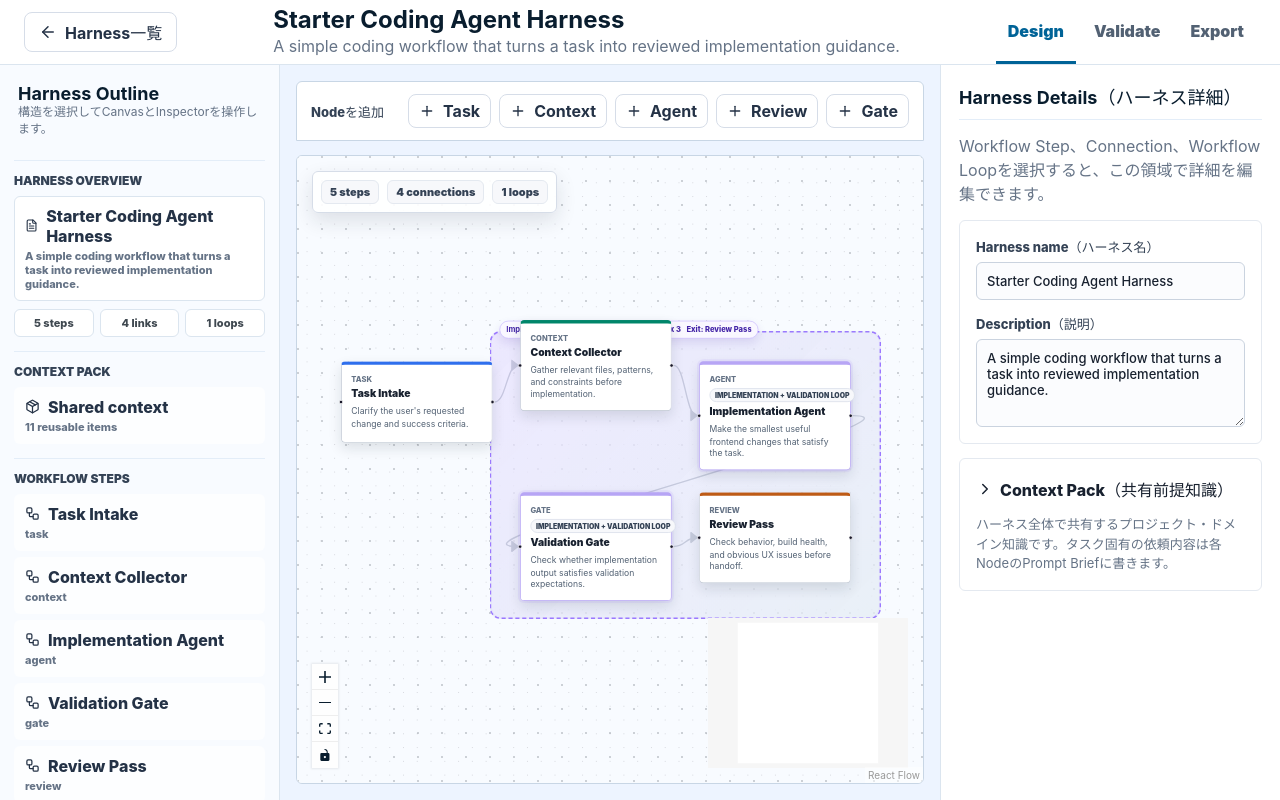
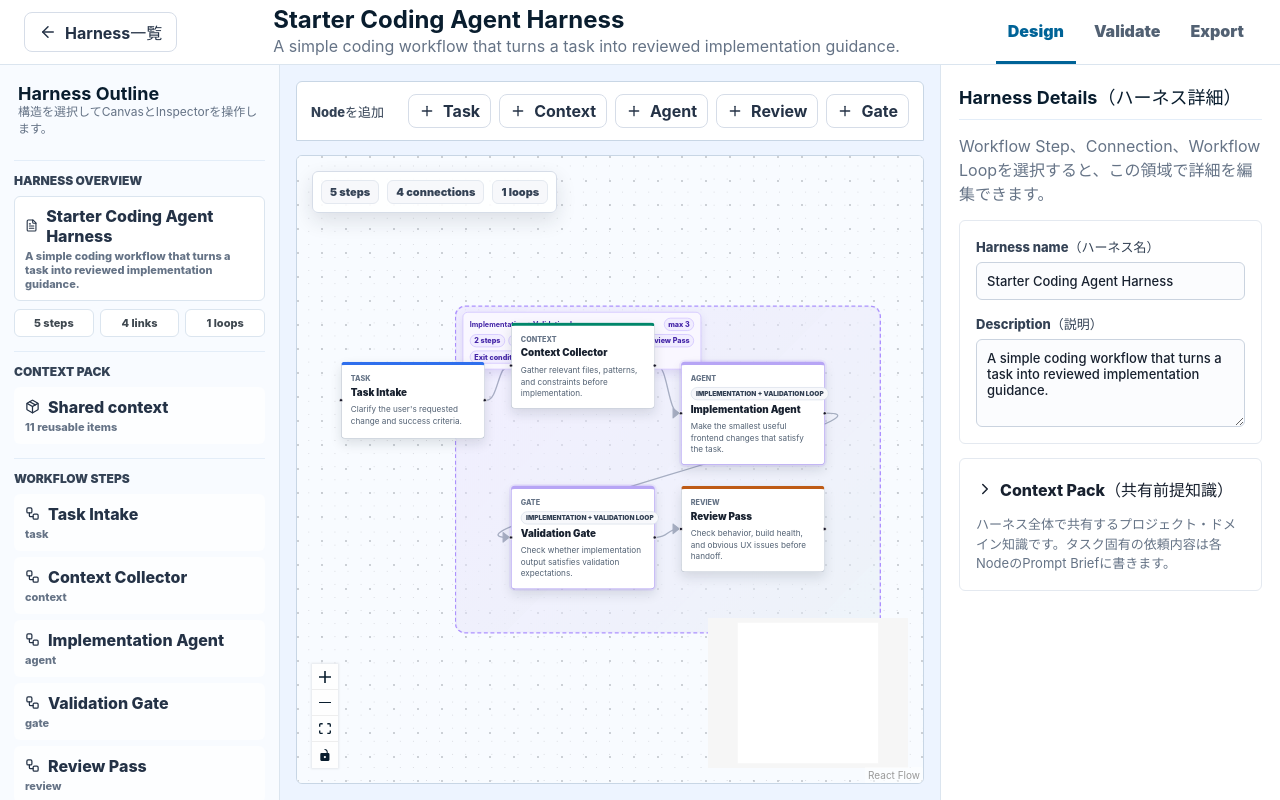
Before and after one commit to tonny-lec/harness-studio, a React (Vite) app: page / in a window 1280 px wide. Both pictures are taken after a click on the button 341 px from the left and 199 px from the top of the page. Built offline with nearby package versions, Linux system fonts and the light colour scheme.

Commit message:
Improve workflow loop canvas regions

```diff
--- a/src/components/HarnessCanvas.tsx
+++ b/src/components/HarnessCanvas.tsx
@@ -39,7 +39,7 @@ const nodeTypes: NodeTypes = {
 
 const NODE_WIDTH = 220;
 const NODE_HEIGHT = 140;
-const LOOP_PADDING = 44;
+const LOOP_PADDING = 86;
 
 type HarnessCanvasProps = {
   harness: Harness;
@@ -96,6 +96,8 @@ export function HarnessCanvas({
       const exitTargetName = loop.exitTargetNodeId
         ? (harness.nodes.find((node) => node.id === loop.exitTargetNodeId)?.name ?? "")
         : "";
+      const entryNodeName = harness.nodes.find((node) => node.id === loop.entryNodeId)?.name ?? "";
+      const exitConditionSummary = loop.exitConditions[0] ?? "";
 
       regions.push({
         id: `loop-region-${loop.id}`,
@@ -106,8 +108,12 @@ export function HarnessCanvas({
         },
         data: {
           name: loop.name,
+          includedCount: loop.nodeIds.length,
+          entryNodeName,
           maxIterations: loop.maxIterations,
           exitTargetName,
+          exitConditionSummary,
+          exitConditionCount: loop.exitConditions.length,
           isSelected: selectedLoop?.id === loop.id,
         },
         style: {
--- a/src/components/nodes/LoopRegionNode.tsx
+++ b/src/components/nodes/LoopRegionNode.tsx
@@ -2,8 +2,12 @@ import type { NodeProps } from "@xyflow/react";
 
 type LoopRegionData = {
   name: string;
+  includedCount: number;
+  entryNodeName: string;
   maxIterations: number;
   exitTargetName: string;
+  exitConditionSummary: string;
+  exitConditionCount: number;
   isSelected: boolean;
 };
 
@@ -12,10 +16,23 @@ export function LoopRegionNode({ data }: NodeProps) {
 
   return (
     <div className={`loop-region-node ${loopData.isSelected ? "is-selected" : ""}`}>
-      <div className="loop-region-label">
-        <strong>{loopData.name}</strong>
-        <span>Loop / max {loopData.maxIterations}</span>
-        {loopData.exitTargetName && <span>Exit: {loopData.exitTargetName}</span>}
+      <div className="loop-region-summary">
+        <div className="loop-region-title-row">
+          <strong>{loopData.name || "Workflow Loop"}</strong>
+          <span>max {loopData.maxIterations}</span>
+        </div>
+        <div className="loop-region-detail-row">
+          <span>{loopData.includedCount} steps</span>
+          {loopData.entryNodeName && <span>Entry: {loopData.entryNodeName}</span>}
+          {loopData.exitTargetName && <span>Exit: {loopData.exitTargetName}</span>}
+        </div>
+        <div className="loop-region-exit-row">
+          <span>
+            Exit conditions:{" "}
+            {loopData.exitConditionCount > 0 ? loopData.exitConditionCount : "未設定"}
+          </span>
+          {loopData.exitConditionSummary && <span>{loopData.exitConditionSummary}</span>}
+        </div>
       </div>
     </div>
   );
--- a/src/styles.css
+++ b/src/styles.css
@@ -531,46 +531,81 @@ h2 {
   height: 100%;
   pointer-events: none;
   background:
-    linear-gradient(135deg, rgba(124, 77, 255, 0.08), rgba(0, 134, 106, 0.05)),
-    rgba(246, 244, 255, 0.72);
-  border: 2px dashed rgba(124, 77, 255, 0.72);
+    linear-gradient(135deg, rgba(124, 77, 255, 0.06), rgba(0, 134, 106, 0.04)),
+    rgba(246, 244, 255, 0.48);
+  border: 2px dashed rgba(124, 77, 255, 0.58);
   border-radius: 16px;
   box-shadow: inset 0 0 0 1px rgba(124, 77, 255, 0.08);
 }
 
 .loop-region-node.is-selected {
   background:
-    linear-gradient(135deg, rgba(124, 77, 255, 0.14), rgba(0, 134, 106, 0.08)),
-    rgba(246, 244, 255, 0.86);
+    linear-gradient(135deg, rgba(124, 77, 255, 0.13), rgba(0, 134, 106, 0.08)),
+    rgba(246, 244, 255, 0.78);
   border-color: #7c4dff;
   box-shadow:
     inset 0 0 0 1px rgba(124, 77, 255, 0.16),
     0 0 0 4px rgba(124, 77, 255, 0.1);
 }
 
-.loop-region-label {
+.loop-region-summary {
   position: absolute;
-  top: -15px;
-  left: 14px;
-  display: inline-flex;
-  align-items: center;
-  gap: 8px;
-  max-width: calc(100% - 28px);
-  padding: 5px 9px;
+  top: 10px;
+  left: 12px;
+  display: grid;
+  gap: 5px;
+  max-width: min(420px, calc(100% - 24px));
+  padding: 8px 10px;
   color: #4324a7;
   background: #f9f7ff;
   border: 1px solid #cbbcff;
-  border-radius: 999px;
+  border-radius: 8px;
   box-shadow: 0 6px 14px rgba(67, 36, 167, 0.12);
   font-size: 11px;
   font-weight: 800;
 }
 
-.loop-region-label strong,
-.loop-region-label span {
+.loop-region-node.is-selected .loop-region-summary {
+  background: #ffffff;
+  border-color: #7c4dff;
+}
+
+.loop-region-title-row,
+.loop-region-detail-row,
+.loop-region-exit-row {
+  display: flex;
+  align-items: center;
+  min-width: 0;
+}
+
+.loop-region-title-row {
+  justify-content: space-between;
+  gap: 10px;
+}
+
+.loop-region-detail-row,
+.loop-region-exit-row {
+  flex-wrap: wrap;
+  gap: 5px;
+}
+
+.loop-region-title-row strong,
+.loop-region-title-row span,
+.loop-region-detail-row span,
+.loop-region-exit-row span {
   overflow: hidden;
   text-overflow: ellipsis;
   white-space: nowrap;
+}
+
+.loop-region-title-row span,
+.loop-region-detail-row span,
+.loop-region-exit-row span {
+  max-width: 100%;
+  padding: 2px 6px;
+  background: #f1edff;
+  border: 1px solid #cbbcff;
+  border-radius: 999px;
 }
 
 .canvas-workspace-summary {
```
